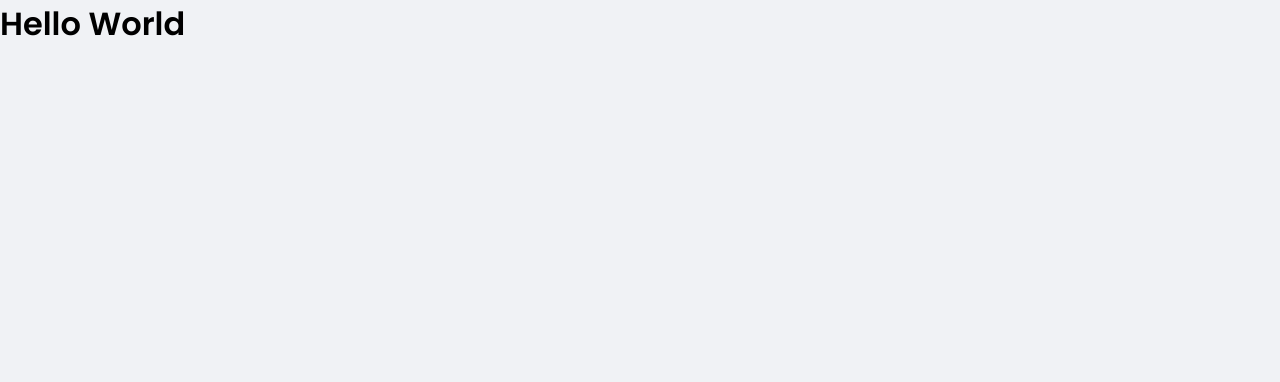
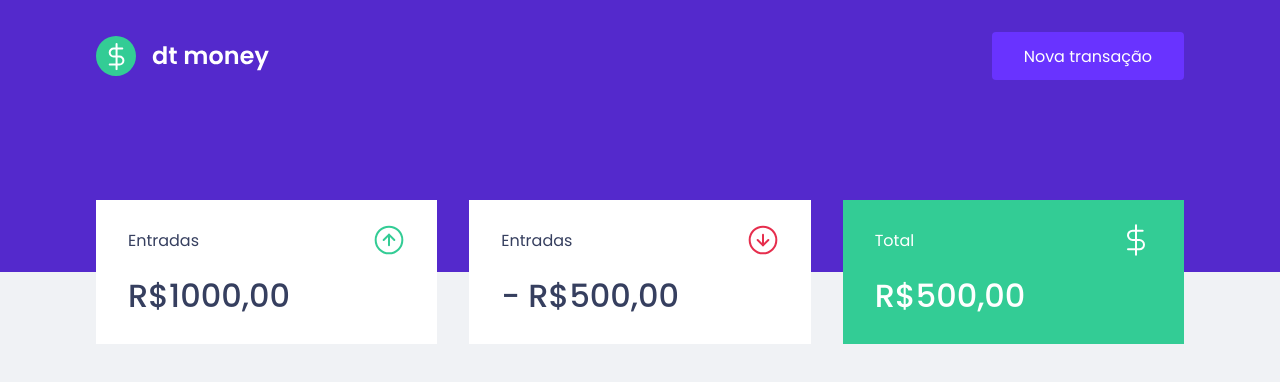
Before and after one commit to fernandovrgas/dtmoney, a React (Create React App) app: page / in a window 1280 px wide. Shown: the top 382 px of the page. Built offline with nearby package versions, Linux system fonts and the light colour scheme.

Commit message:
feat: :sparkles: creating initial componenets screens and dashboard page

```diff
--- a/src/App.tsx
+++ b/src/App.tsx
@@ -1,11 +1,14 @@
+import { Dashboard } from "./components/Dashboard";
+import { Header } from "./components/Header";
 import { GlobalStyle } from "./styles/global";
 
 function App() {
   return (
-    <div className='App'>
-      <h1>Hello World</h1>
+    <>
+      <Header />
+      <Dashboard />
       <GlobalStyle />
-    </div>
+    </>
   );
 }
 
--- /dev/null
+++ b/src/components/Dashboard/index.tsx
@@ -0,0 +1,10 @@
+import { Summary } from '../Summary'
+import { Container } from './styles'
+
+export function Dashboard() {
+    return (
+        <Container>
+           <Summary />
+        </Container>
+    )
+}
--- /dev/null
+++ b/src/components/Dashboard/styles.ts
@@ -0,0 +1,7 @@
+import styled from 'styled-components';
+
+export const Container = styled.main`
+max-width: 1120px;
+margin: 0 auto;
+padding: 2.5rem 1rem;
+`;
--- /dev/null
+++ b/src/components/Header/index.tsx
@@ -0,0 +1,13 @@
+import logoImg from '../../assets/logo.svg'
+import { Container, Content } from './styles'
+
+export function Header() {
+    return (
+        <Container>
+            <Content>
+                <img src={logoImg} alt="dt money" />
+                <button type="button">Nova transação</button>
+            </Content>
+        </Container>
+    )
+}
--- /dev/null
+++ b/src/components/Header/styles.ts
@@ -0,0 +1,30 @@
+import styled from 'styled-components';
+
+export const Container = styled.header`
+    background: var(--blue);
+`;
+
+export const Content = styled.div`
+    max-width: 1120px;
+    margin: 0 auto;
+
+    padding: 2rem 1rem 12rem;
+    display: flex;
+    align-items: center;
+    justify-content: space-between;
+
+    button {
+        font-size: 1rem;
+        color: #fff;
+        background: var(--blue-light);
+        border: 0;
+        padding: 0 2rem;
+        border-radius: 0.25rem;
+        height: 3rem;
+
+        transition: filter 0.2s;
+        &:hover {
+            filter: brightness(0.9);
+        }
+    }
+`;
--- /dev/null
+++ b/src/components/Summary/index.tsx
@@ -0,0 +1,35 @@
+import { Container } from './styles'
+
+import incomeImg from '../../assets/income.svg';
+import outcomeImg from '../../assets/outcome.svg';
+import totalImg from '../../assets/total.svg';
+
+export function Summary() {
+    return (
+       <Container>
+           <div>
+               <header>
+                   <p>Entradas</p>
+                   <img src={incomeImg} alt="Entradas" />
+               </header>
+               <strong>R$1000,00</strong>
+           </div>
+
+           <div>
+               <header>
+                   <p>Entradas</p>
+                   <img src={outcomeImg} alt="Saídas" />
+               </header>
+               <strong>- R$500,00</strong>
+           </div>
+
+           <div className="highlight-background">
+               <header>
+                   <p>Total</p>
+                   <img src={totalImg} alt="Total" />
+               </header>
+               <strong>R$500,00</strong>
+           </div>
+        </Container>
+    )
+}
--- /dev/null
+++ b/src/components/Summary/styles.ts
@@ -0,0 +1,33 @@
+import styled from 'styled-components';
+
+export const Container = styled.div`
+    display: grid;
+    grid-template-columns: repeat(3, 1fr);
+    gap: 2rem;
+    margin-top: -7rem;
+
+    div {
+        background: var(--shape);
+        padding: 1.5rem 2rem;
+        color: var(--text-title);
+
+        header {
+            display: flex;
+            align-items: center;
+            justify-content: space-between;
+        }
+
+        strong {
+            display: block;
+            margin-top: 1rem;
+            font-size: 2rem;
+            font-weight: 500;
+            line-height: 3rem;
+        }
+
+        &.highlight-background {
+            background: var(--green);
+            color: #FFF;
+        }
+    }
+`;
--- a/src/styles/global.ts
+++ b/src/styles/global.ts
@@ -4,6 +4,7 @@ export const GlobalStyle = createGlobalStyle`
     :root {
         --background: #f0f2f5;
         --red: #e52e4d;
+        --green: #33cc95;
         --blue: #5429cc;
 
         --blue-light: #6933FF;
@@ -21,13 +22,14 @@ export const GlobalStyle = createGlobalStyle`
         box-sizing: border-box;
     }
 
+    // font-size 100% = 16px
     html {
         @media (max-width: 1080px) {
-            font-size: 93.75%;
+            font-size: 93.75%; // 15px
         }
 
         @media (max-width: 720px) {
-            font-size:87.5%;
+            font-size:87.5%; // 14px
         }
     }
 
```
